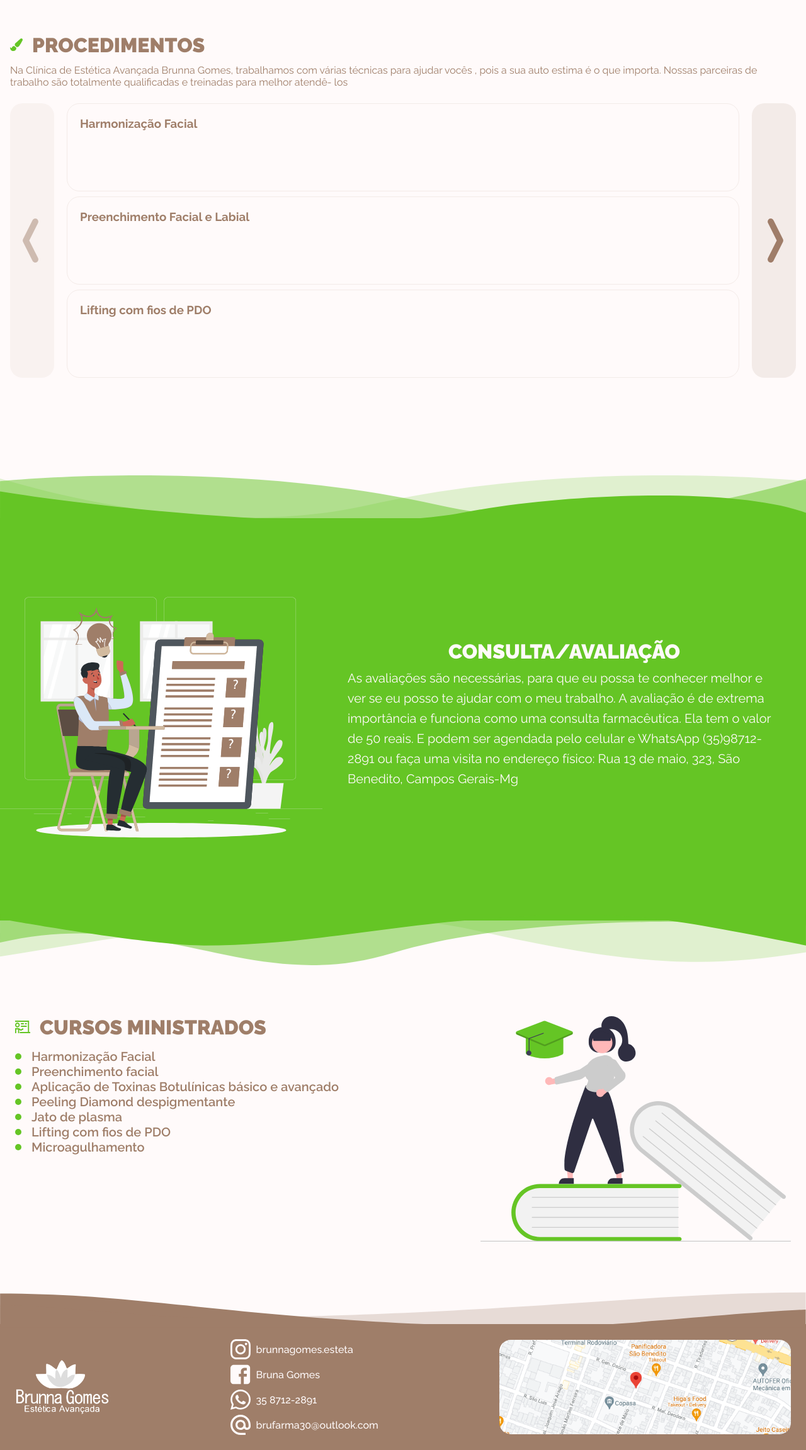
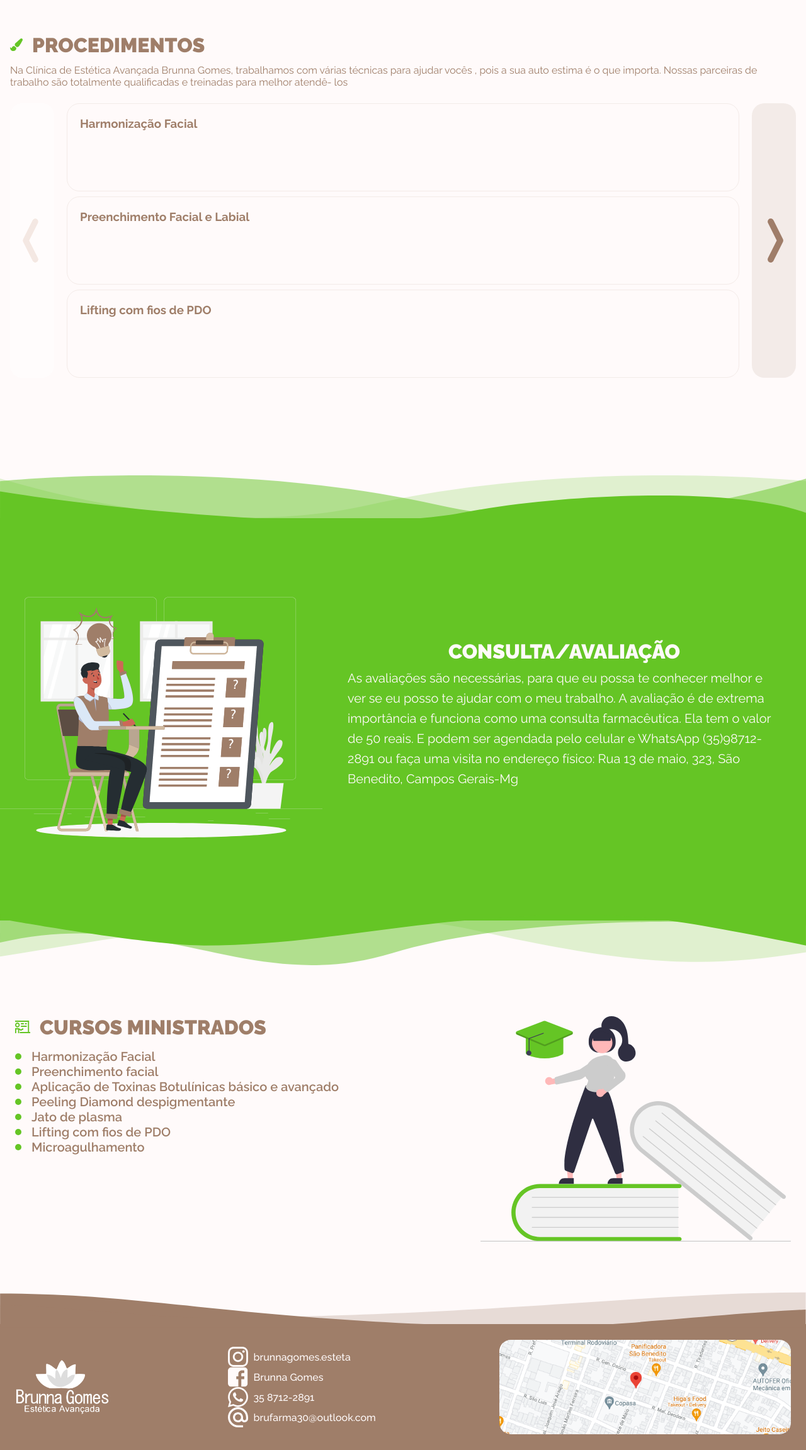
Before and after one commit to LucasRobert123/SiteBrunnaGomes, a React (Create React App) app: page / in a window 1280 px wide. Shown: the part 1711-4014 px from the top of the page at 63% size. Built offline with nearby package versions, Linux system fonts and the light colour scheme; the HTML template or start-up script is replaced by a standard one.

Commit message:
:construction: #14 Criados links para redes sociais

```diff
--- a/src/pages/Courses/styles.js
+++ b/src/pages/Courses/styles.js
@@ -15,7 +15,10 @@ export const Container = styled.section`
 export const HeaderSection = styled.div`
   display: flex;
   align-items: center;
-  gap: 15px;
+
+  img{
+      margin-right: 15px;
+  }
 
     @media(max-width: 1400px){
         img{
--- a/src/pages/LandingPage/index.js
+++ b/src/pages/LandingPage/index.js
@@ -29,22 +29,22 @@ export function LandingPage() {
         <Content>
           <img src={logoWhite} alt="logo" className="logo-rodape" />
           <Socials>
-            <div>
+            <a href="https://www.instagram.com/brunnagomes.esteta" target="_blank" rel="noreferrer">
               <img src={iconInstagram} alt="instagram" />
               <p>brunnagomes.esteta</p>
-            </div>
-            <div>
+            </a>
+            <a href="https://www.facebook.com/brunna.coffinan" target="_blank" rel="noreferrer">
               <img src={iconFacebook} alt="facebook" />
-              <p>Bruna Gomes</p>
-            </div>
-            <div>
+              <p>Brunna Gomes</p>
+            </a>
+            <a href="https://wa.me/553587122891" target="_blank" rel="noreferrer">
               <img src={iconWhatsapp} alt="whatsapp" />
               <p>35 8712-2891</p>
-            </div>
-            <div>
+            </a>
+            <a href="mailto:brufarma30@outlook.com" target="_blank" rel="noreferrer">
               <img src={iconMail} alt="email" />
               <p>brufarma30@outlook.com</p>
-            </div>
+            </a>
           </Socials>
           <img src={locationDoctor} alt="logo" className="location" />
         </Content>
--- a/src/pages/LandingPage/styles.js
+++ b/src/pages/LandingPage/styles.js
@@ -96,12 +96,15 @@ export const Socials = styled.div`
   display: flex;
   flex-direction: column;
   justify-content: center;
-  gap:8px;
 
-  div{
+
+  a{
+    margin-right: 8px;
     color:${colors.white};
     display: flex;
     align-items: center;
+    text-decoration: none;
+    color: ${colors.white};
 
     p{
       font-weight: 500;
@@ -116,7 +119,7 @@ export const Socials = styled.div`
 
   @media(max-width:990px){
     flex-direction: row;
-    div{
+    a{
       p{
         font-size: 0px;
       }
@@ -126,7 +129,7 @@ export const Socials = styled.div`
   @media(max-width:800px){
     margin-bottom: 16px;
 
-    div{
+    a{
       img{
         width: 28px;
         height: 28px;
--- a/src/pages/Procedures/index.js
+++ b/src/pages/Procedures/index.js
@@ -1,5 +1,5 @@
 import React, { useEffect, useState } from 'react';
-import { useTransition, animated } from 'react-spring';
+import { useTransition } from 'react-spring';
 import {
     Container,
     Content,
@@ -42,12 +42,12 @@ export function Procedures() {
 
     const proceduresWithTransitions = useTransition(proceduresVisible, {
         from: {
-            "margin-left": direction === "right" ? "120%" : "-120%",
-            opacity: 0,
+            marginLeft: direction === "right" ? "120%" : "-120%",
+            opacity: 0
         },
-        enter: { "margin-left": "0%", opacity: 1 },
+        enter: { marginLeft: "0%", opacity: 1 },
         leave: {
-            "margin-left": direction === "right" ? "-120%" : "120%",
+            marginLeft: direction === "right" ? "-120%" : "120%",
             opacity: 0,
         },
     });
@@ -77,11 +77,13 @@ export function Procedures() {
             </p>
 
             <ContainerListProcedures>
+
                 <ButtonProcedures disabled={breakPointsProcedures.start === 0}
                     onClick={() => handleShowProcedures('decrement')}
                 >
                     <img src={iconChevronLeft} alt="scrool para a esquerda" />
                 </ButtonProcedures>
+
                 <List>
                     {proceduresWithTransitions((style, item) => (
                         <ItemList key={item.title} style={style}>
--- a/src/pages/Procedures/styles.js
+++ b/src/pages/Procedures/styles.js
@@ -12,7 +12,10 @@ export const Container = styled.section`
 export const HeaderSection = styled.div`
   display: flex;
   align-items: center;
-  gap: 15px;
+
+  img{
+     margin-right: 15px;
+  }
 
   @media(max-width: 1400px){
    img{
@@ -66,7 +69,22 @@ export const ButtonProcedures = styled.button`
    justify-content: center;
    width: 120px;
    height: 100%;
-   background-color: ${colors.secondary}20;
+   background-color: #f3ebe8;
+   z-index:10;
+
+   ${(props) =>
+      props.disabled &&
+      css`
+      filter: brightness(1.2) grayscale(0.25);
+   `}
+
+   img {
+      ${(props) =>
+         props.disabled &&
+         css`
+         filter: brightness(1.5) grayscale(0.5) contrast(0.8);
+         `}
+   }
    border-radius: 20px;
    transition: opacity ease 200ms;
 
```
